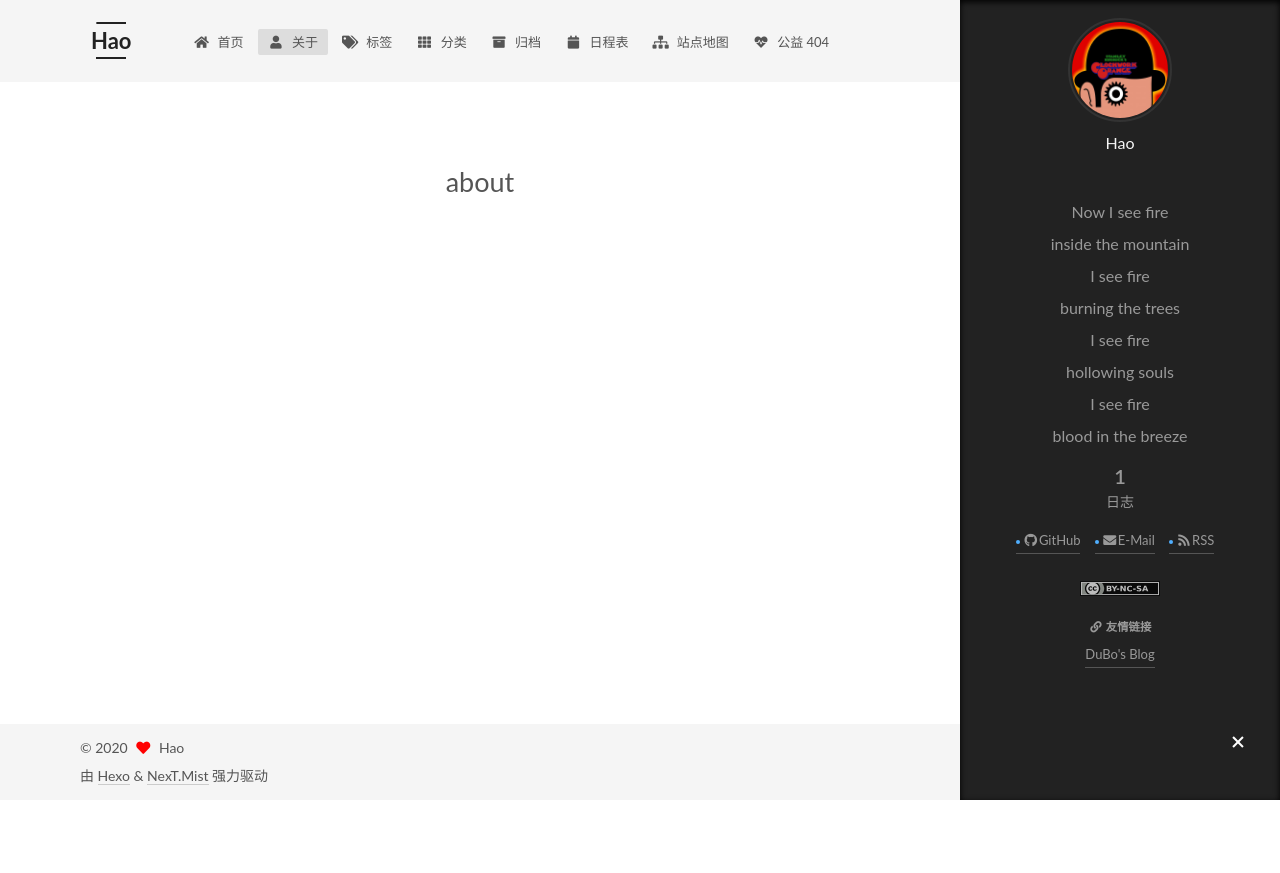
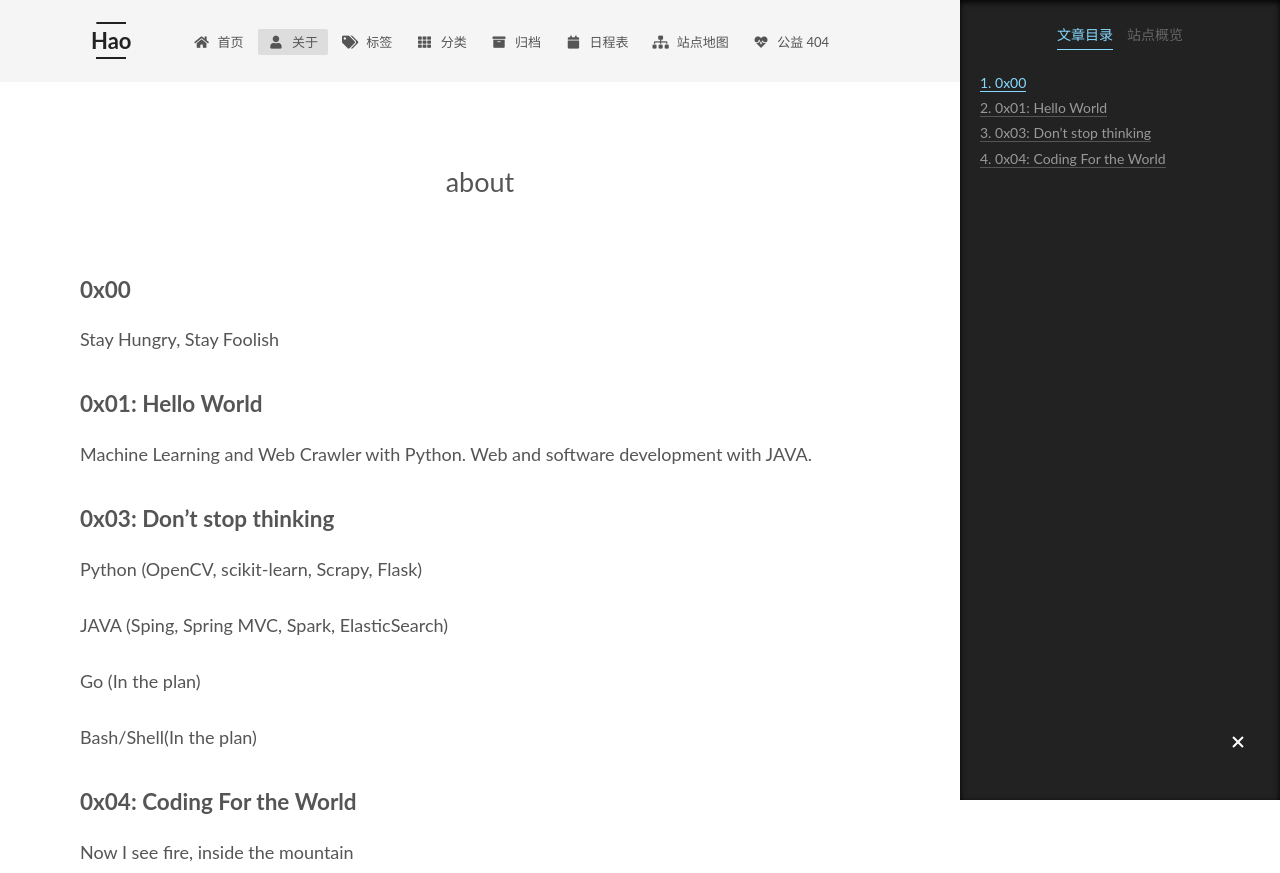
Before and after one commit to TonyLyu/TonyLyu.github.io, a plain HTML site: page about/index.html in a window 1280 px wide. Shown: the top 873 px of the page. Before the commit the page ends 800 px from the top, so only its background shows below. Drawn offline with Linux system fonts and the light colour scheme.

Commit message:
Site updated: 2020-05-27 22:39:20

```diff
--- a/about/index.html
+++ b/about/index.html
@@ -20,15 +20,15 @@
     var CONFIG = {"hostname":"yoursite.com","root":"/","scheme":"Mist","version":"7.8.0","exturl":false,"sidebar":{"position":"right","display":"always","padding":18,"offset":12,"onmobile":false},"copycode":{"enable":true,"show_result":false,"style":null},"back2top":{"enable":true,"sidebar":false,"scrollpercent":false},"bookmark":{"enable":false,"color":"#222","save":"auto"},"fancybox":false,"mediumzoom":false,"lazyload":false,"pangu":false,"comments":{"style":"tabs","active":null,"storage":true,"lazyload":false,"nav":null},"algolia":{"hits":{"per_page":10},"labels":{"input_placeholder":"Search for Posts","hits_empty":"We didn't find any results for the search: ${query}","hits_stats":"${hits} results found in ${time} ms"}},"localsearch":{"enable":false,"trigger":"auto","top_n_per_article":1,"unescape":false,"preload":false},"motion":{"enable":true,"async":false,"transition":{"post_block":"fadeIn","post_header":"slideDownIn","post_body":"slideDownIn","coll_header":"slideLeftIn","sidebar":"slideUpIn"}}};
   </script>
 
-  <meta name="description" content="Now I see fire  inside the mountain I see fire burning the trees I see fire hollowing souls I see fireblood in the breeze">
+  <meta name="description" content="0x00Stay Hungry, Stay Foolish 0x01: Hello WorldMachine Learning and Web Crawler with Python. Web and software development with JAVA. 0x03: Don’t stop thinkingPython (OpenCV, scikit-learn, Scrapy, Flas">
 <meta property="og:type" content="website">
 <meta property="og:title" content="about">
 <meta property="og:url" content="http://yoursite.com/about/index.html">
 <meta property="og:site_name" content="Hao">
-<meta property="og:description" content="Now I see fire  inside the mountain I see fire burning the trees I see fire hollowing souls I see fireblood in the breeze">
+<meta property="og:description" content="0x00Stay Hungry, Stay Foolish 0x01: Hello WorldMachine Learning and Web Crawler with Python. Web and software development with JAVA. 0x03: Don’t stop thinkingPython (OpenCV, scikit-learn, Scrapy, Flas">
 <meta property="og:locale" content="zh_CN">
 <meta property="article:published_time" content="2020-04-22T13:46:52.000Z">
-<meta property="article:modified_time" content="2020-04-22T13:46:52.365Z">
+<meta property="article:modified_time" content="2020-05-27T14:38:59.172Z">
 <meta property="article:author" content="Hao">
 <meta name="twitter:card" content="summary">
 
@@ -201,6 +201,13 @@
 
 
       <div class="post-body">
+          <h3 id="0x00"><a href="#0x00" class="headerlink" title="0x00"></a>0x00</h3><p>Stay Hungry, Stay Foolish</p>
+<h3 id="0x01-Hello-World"><a href="#0x01-Hello-World" class="headerlink" title="0x01: Hello World"></a>0x01: Hello World</h3><p>Machine Learning and Web Crawler with Python. Web and software development with JAVA.</p>
+<h3 id="0x03-Don’t-stop-thinking"><a href="#0x03-Don’t-stop-thinking" class="headerlink" title="0x03: Don’t stop thinking"></a>0x03: Don’t stop thinking</h3><p>Python (OpenCV, scikit-learn, Scrapy, Flask)</p>
+<p>JAVA (Sping, Spring MVC, Spark, ElasticSearch)</p>
+<p>Go (In the plan)</p>
+<p>Bash/Shell(In the plan)</p>
+<h3 id="0x04-Coding-For-the-World"><a href="#0x04-Coding-For-the-World" class="headerlink" title="0x04: Coding For the World"></a>0x04: Coding For the World</h3><p>Now I see fire, inside the mountain</p>
 
       </div>
 
@@ -262,6 +269,7 @@
 
       <!--noindex-->
       <div class="post-toc-wrap sidebar-panel">
+          <div class="post-toc motion-element"><ol class="nav"><li class="nav-item nav-level-3"><a class="nav-link" href="#0x00"><span class="nav-number">1.</span> <span class="nav-text">0x00</span></a></li><li class="nav-item nav-level-3"><a class="nav-link" href="#0x01-Hello-World"><span class="nav-number">2.</span> <span class="nav-text">0x01: Hello World</span></a></li><li class="nav-item nav-level-3"><a class="nav-link" href="#0x03-Don’t-stop-thinking"><span class="nav-number">3.</span> <span class="nav-text">0x03: Don’t stop thinking</span></a></li><li class="nav-item nav-level-3"><a class="nav-link" href="#0x04-Coding-For-the-World"><span class="nav-number">4.</span> <span class="nav-text">0x04: Coding For the World</span></a></li></ol></div>
       </div>
       <!--/noindex-->
 
```
